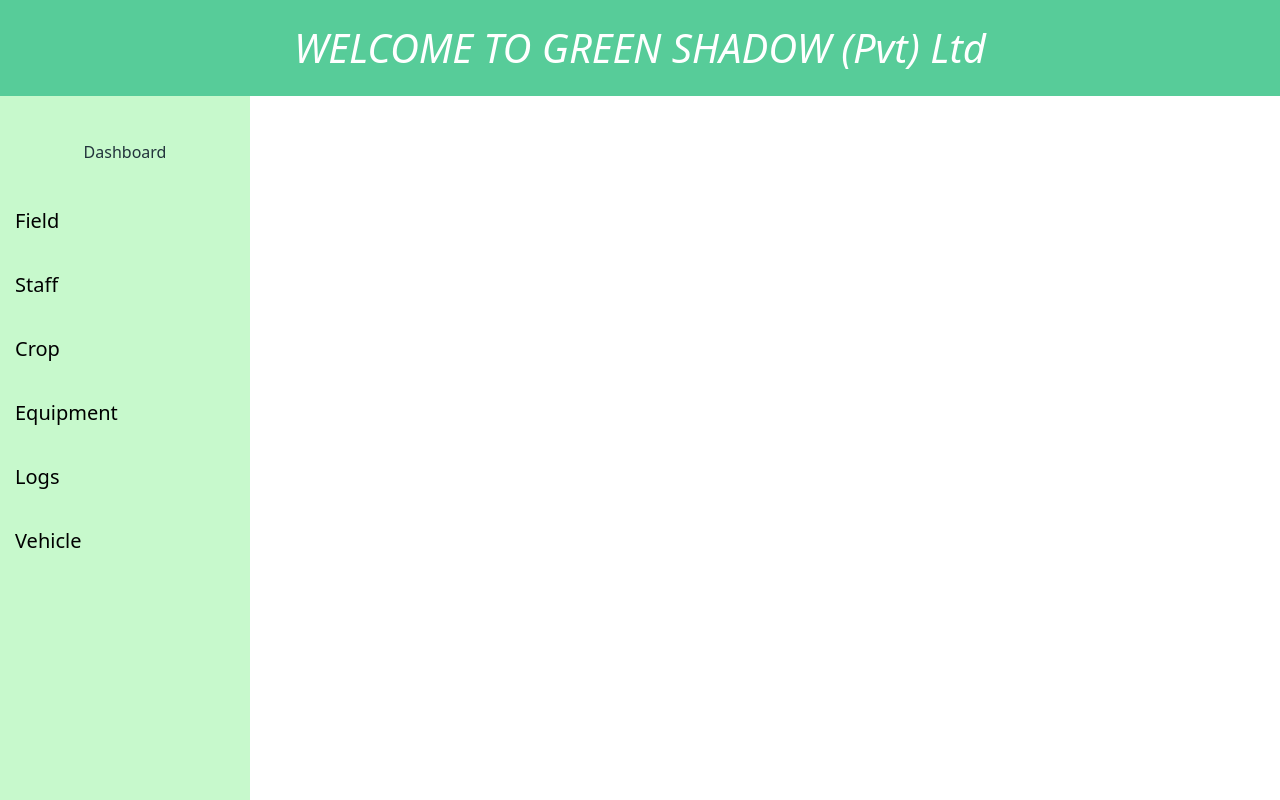
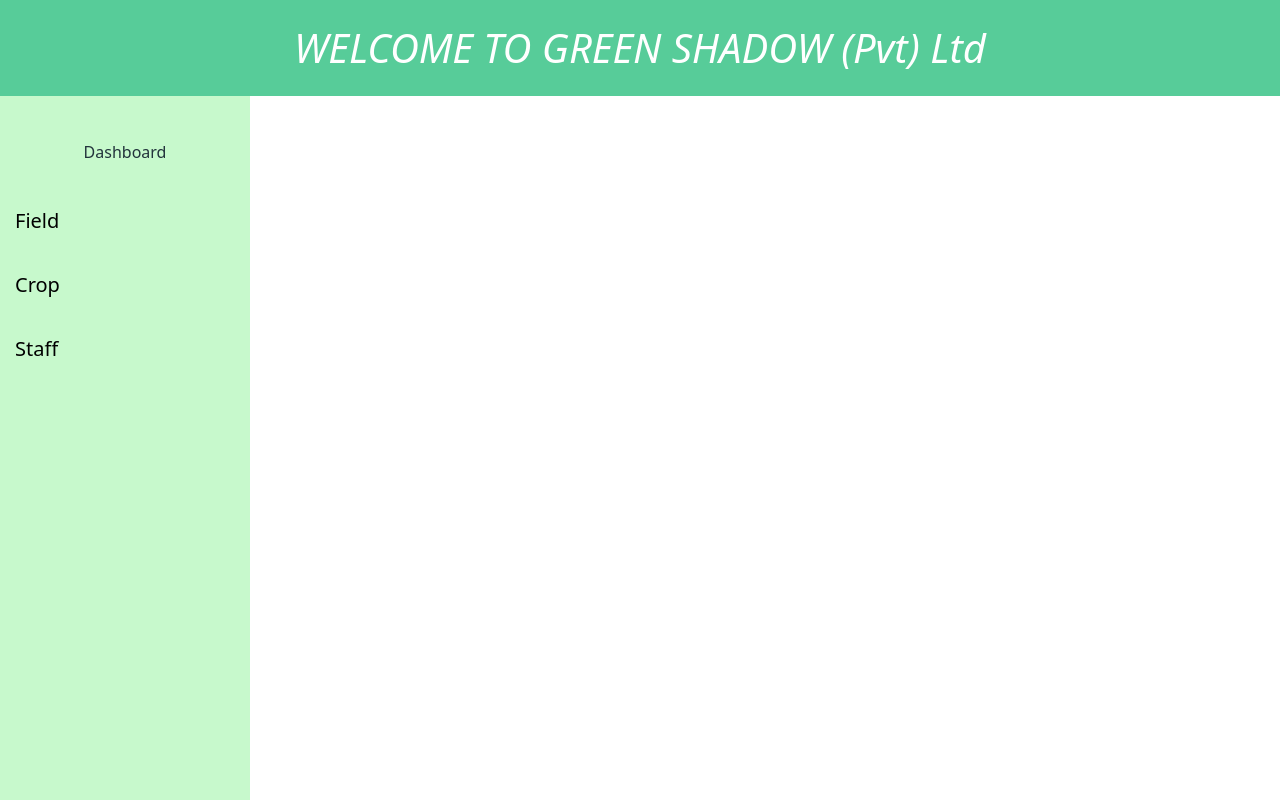
Before and after one commit to pubudiniashani/green-shadow-react, a React (Vite) app: page /crop in a window 1280 px wide. Built offline with nearby package versions, Linux system fonts and the light colour scheme.

Commit message:
navigation changed

```diff
--- a/src/components/NavigationBar.tsx
+++ b/src/components/NavigationBar.tsx
@@ -9,20 +9,12 @@ export function NavigationBar(){
                     <a className="nav-link" href="field.html">Field</a>
                 </li>
                 <li className="nav-item">
-                    <a className="nav-link" href="staff.html">Staff</a>
+                    <a className="nav-link" href="staff.html">Crop</a>
                 </li>
                 <li className="nav-item">
-                    <a className="nav-link" href="crop.html">Crop</a>
+                    <a className="nav-link" href="crop.html">Staff</a>
                 </li>
-                <li className="nav-item">
-                    <a className="nav-link" href="equipment.html">Equipment</a>
-                </li>
-                <li className="nav-item">
-                    <a className="nav-link" href="log.html">Logs</a>
-                </li>
-                <li className="nav-item">
-                    <a className="nav-link" href="vehicle.html">Vehicle</a>
-                </li>
+
             </ul>
         </div>
 
```
